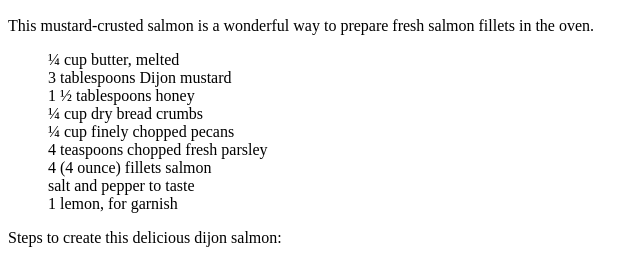
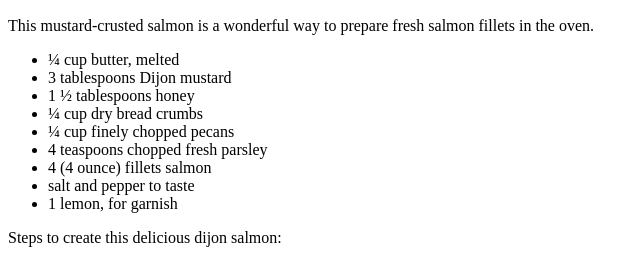
Before and after one commit to Likeatoss/odin-recipes, a plain HTML site: page recipes/dijonsalmon.html in a window 1280 px wide. Shown: the part 383-643 px from the top of the page, 0-640 px from the left. Drawn offline with Linux system fonts and the light colour scheme.

Commit message:
Put lsited items into an actual list

```diff
--- a/recipes/dijonsalmon.html
+++ b/recipes/dijonsalmon.html
@@ -12,15 +12,15 @@
     <p>
         This mustard-crusted salmon is a wonderful way to prepare fresh salmon fillets in the oven.
         <ul>
-            ¼ cup butter, melted<br>
-            3 tablespoons Dijon mustard<br>
-            1 ½ tablespoons honey<br>
-            ¼ cup dry bread crumbs<br>
-            ¼ cup finely chopped pecans<br>
-            4 teaspoons chopped fresh parsley<br>
-            4 (4 ounce) fillets salmon<br>
-            salt and pepper to taste<br>
-            1 lemon, for garnish
+            <li>¼ cup butter, melted</li>
+            <li>3 tablespoons Dijon mustard</li>
+            <li>1 ½ tablespoons honey</li>
+            <li>¼ cup dry bread crumbs</li>
+            <li>¼ cup finely chopped pecans</li>
+            <li>4 teaspoons chopped fresh parsley</li>
+            <li>4 (4 ounce) fillets salmon</li>
+            <li>salt and pepper to taste</li>
+            <li>1 lemon, for garnish</li>
         </ul>
         <p>
             Steps to create this delicious dijon salmon:
```
